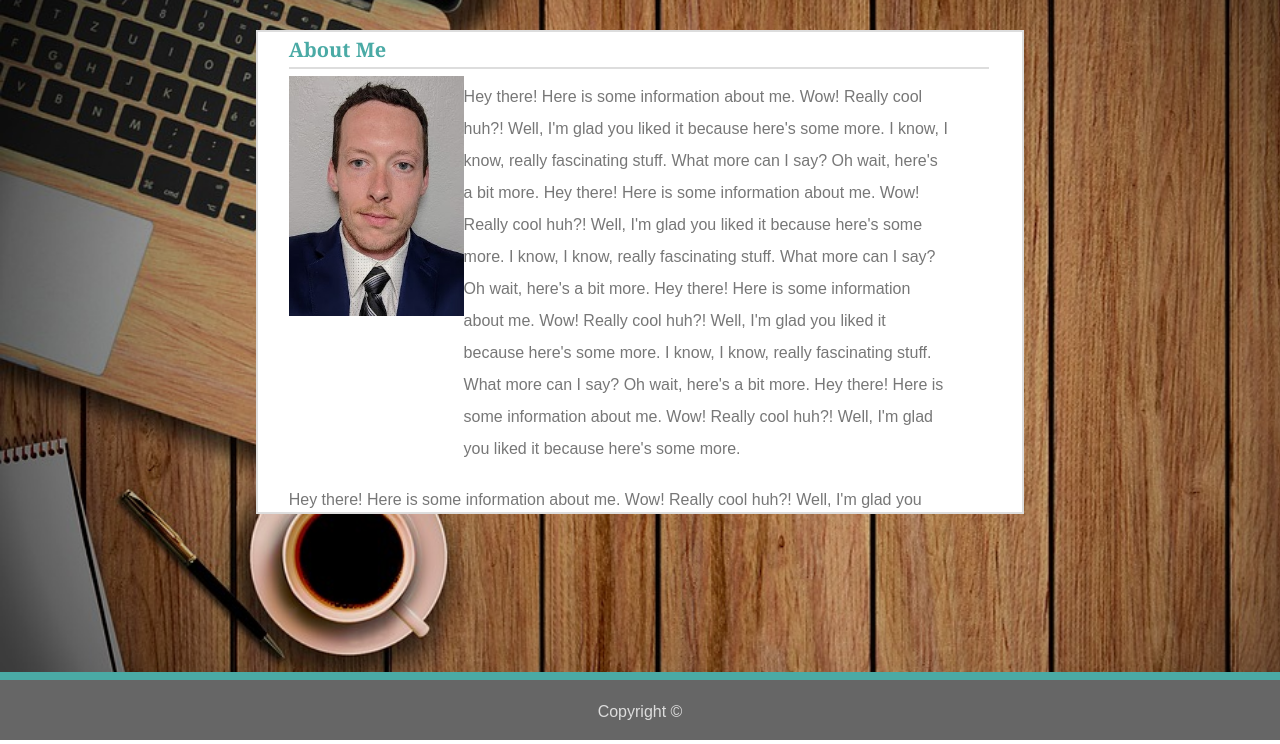
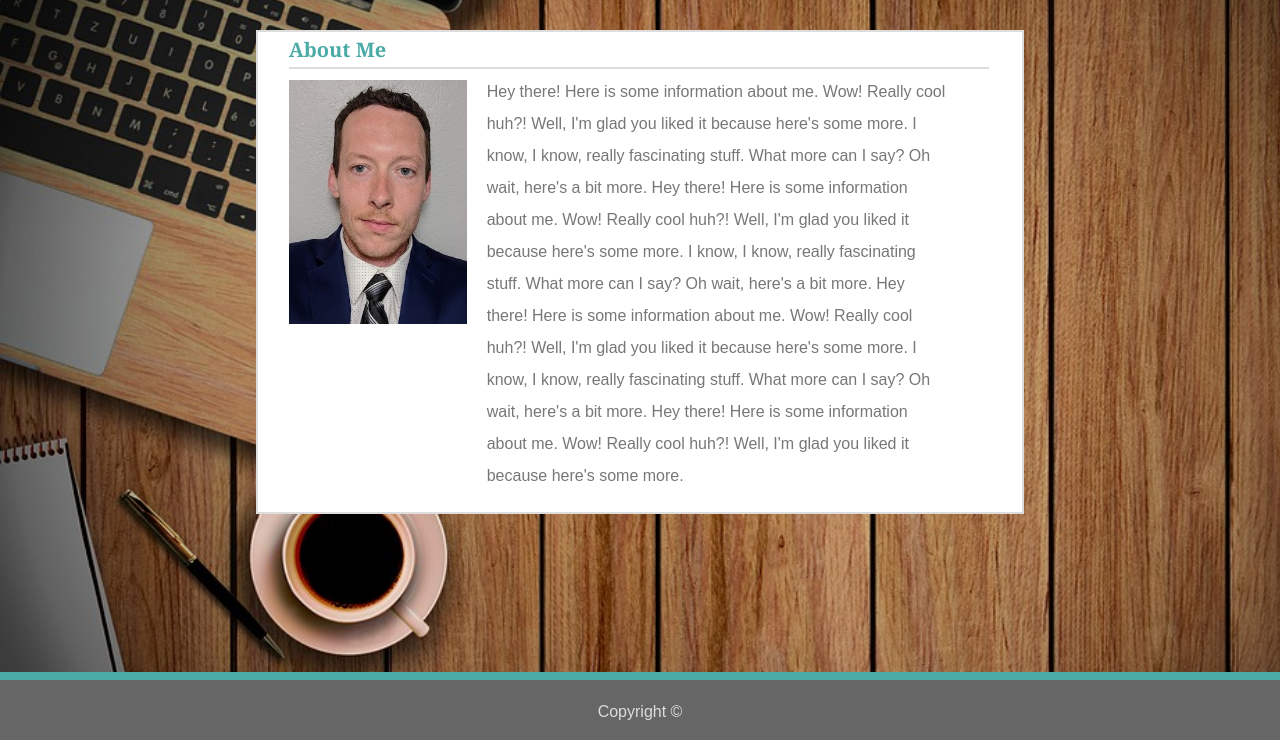
Before and after one commit to MR-Stan/Responsive-Portfolio, a plain HTML site: page index.html in a window 1280 px wide. Shown: the part 68-812 px from the top of the page. Drawn offline with Linux system fonts and the light colour scheme.

Commit message:
completed assignment

```diff
--- a/assets/css/style.css
+++ b/assets/css/style.css
@@ -204,7 +204,7 @@ h4 {
         transform: scale(1.2);
 }
 /* ================================================================================== */
-@media screen and (max-width: 1200px) {
+@media screen and (max-width: 1300px) {
 
     a {
         display: block;
@@ -216,29 +216,29 @@ h4 {
 
     .content {
         grid-template-rows: auto auto auto;
-        grid-template-columns: 20% auto 20%;
+        grid-template-columns: 30% auto;
     }
 
     #mypic {
-        grid-area: 1 / 2 / 2 / 3;
-        max-width: 50%;
+        grid-area: 1 / 1 / 2 / 2;
+        max-width: 90%;
         height: auto;
-        margin: auto;
+        margin: 2% auto;
         padding-right: 10%;
     }
 
     #p1 {
-        grid-area: 2 / 1 / 3 / 4;
-        margin: 4% auto 1% auto;
+        grid-area: 1 / 2 / 2 / 3;
+        margin: 0 auto 1% auto;
     }
 
     #p2 {
-        grid-area: 3/ 1 / 4 / 4;
+        grid-area: 2/ 1 / 3 / 3;
         margin: 3% auto 1% auto;
     }
 
     #p3 {
-        grid-area: 4 / 1 / 5 / 4;
+        grid-area: 3 / 1 / 4 / 3;
         margin: 3% auto auto auto;
     }
 
```
